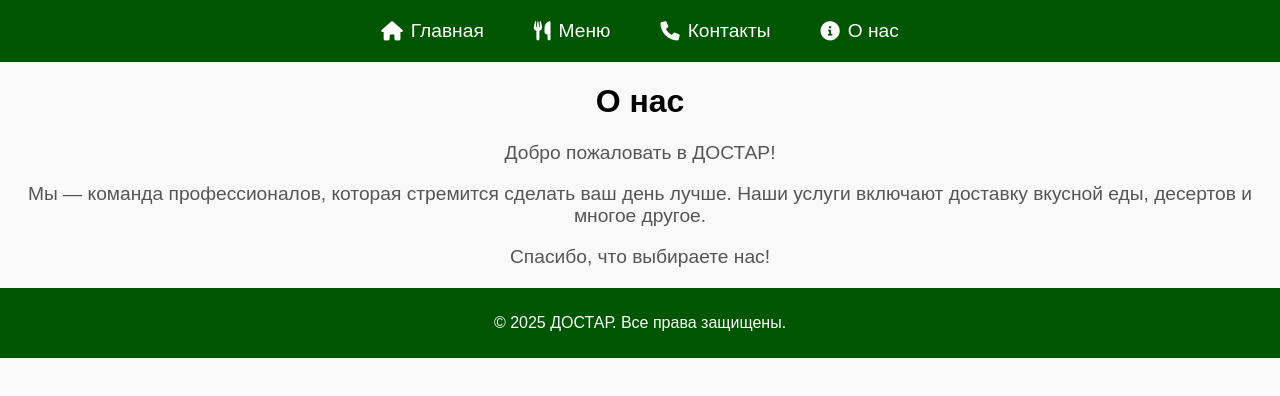
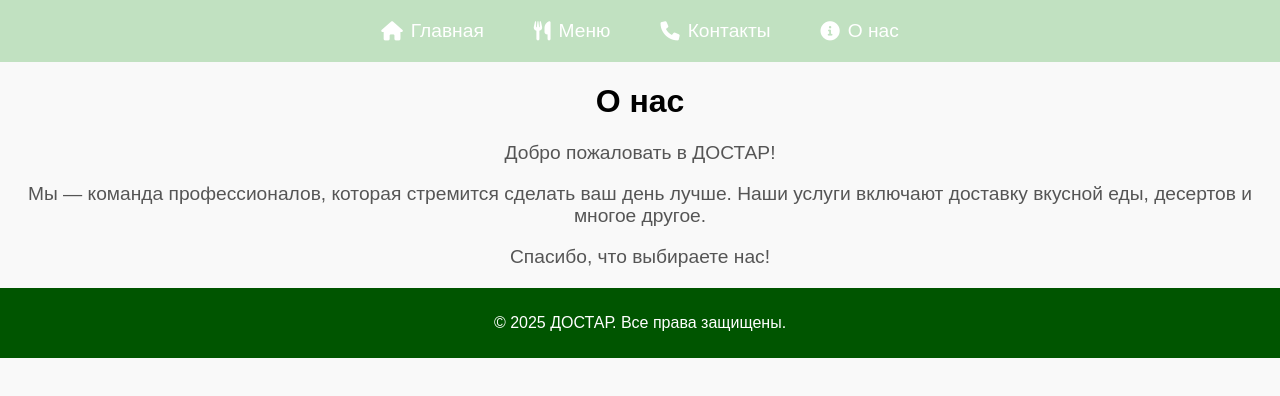
Before and after one commit to dostarstaff/delivery, a plain HTML site: page about.html in a window 1280 px wide. Drawn offline with Linux system fonts and the light colour scheme.

Commit message:
Update about.html

```diff
--- a/about.html
+++ b/about.html
@@ -13,7 +13,7 @@
             background-color: #f9f9f9;
         }
         .navbar {
-            background-color: #005500;
+            background-color: #C1E1C1;
             padding: 10px 0;
             display: flex;
             justify-content: center;
```
